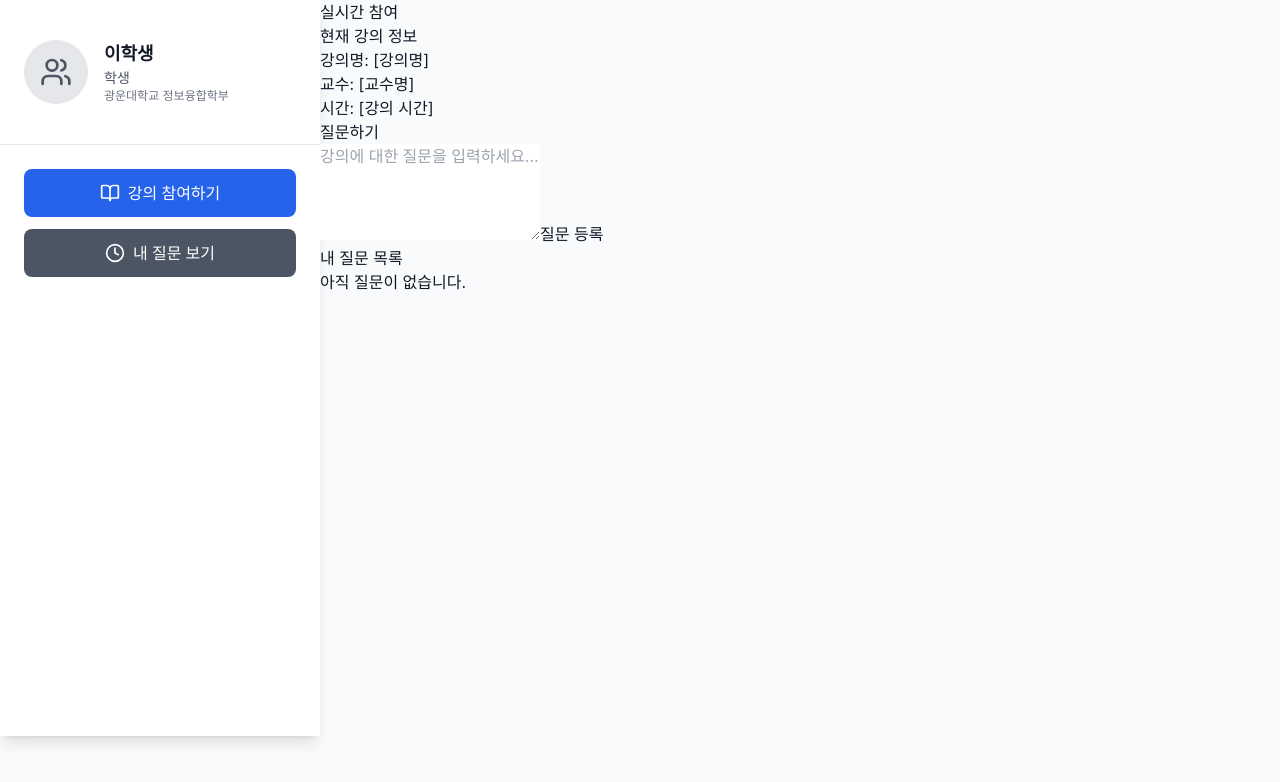
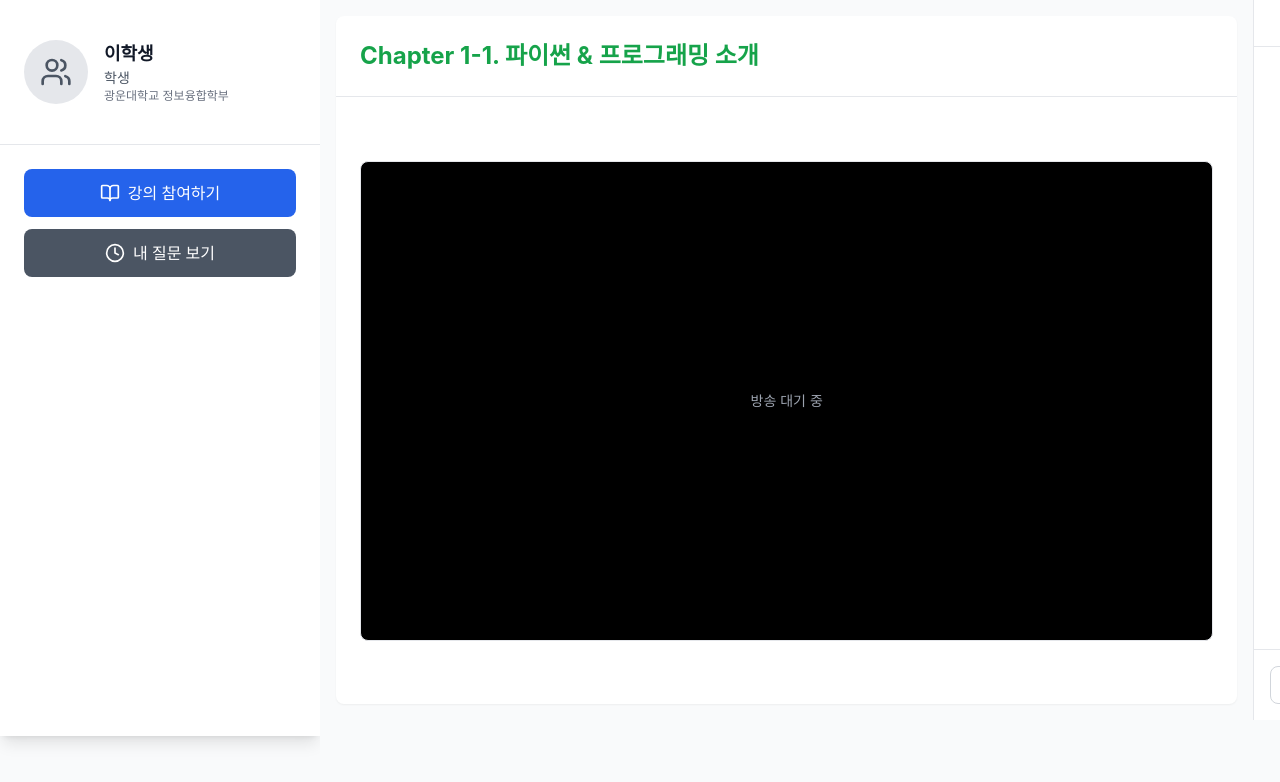
Before and after one commit to kw-ic-web/25-team-legend-chicken, a React (Vite) app in the folder frontend/: page /student/participate in a window 1280 px wide. Shown: the top 782 px of the page. Built offline with nearby package versions, Linux system fonts and the light colour scheme; sample sign-in values are in the browser's storage.

Commit message:
✨ 학생 실시간 참여 페이지 구성 및 라이브러리 추가 - RealTimeParticipation.tsx 학생 페이지 생성 - lucide-react 및 타입 관련 패키지 설치 반영

```diff
--- a/frontend/package.json
+++ b/frontend/package.json
@@ -20,8 +20,8 @@
   },
   "devDependencies": {
     "@eslint/js": "^9.35.0",
-    "@types/react": "^19.1.13",
-    "@types/react-dom": "^19.1.9",
+    "@types/react": "^19.2.2",
+    "@types/react-dom": "^19.2.2",
     "@vitejs/plugin-react": "^5.0.2",
     "autoprefixer": "^10.4.21",
     "eslint": "^9.35.0",
--- a/frontend/src/pages/student/RealTimeParticipation.tsx
+++ b/frontend/src/pages/student/RealTimeParticipation.tsx
@@ -1,52 +1,161 @@
-import React, { useState } from 'react';
+import React, { useRef, useState } from "react";
+import { Send } from "lucide-react";
+import StudentScreenArea from "../../components/live/student/StudentScreenArea";
+import StudentParticipantStrip from "../../components/live/student/StudentParticipantStrip";
+
+interface Question {
+  id: number;
+  studentName: string;
+  question: string;
+  timestamp: string;
+  status: "pending" | "answered" | "dismissed";
+}
 
 const RealTimeParticipation: React.FC = () => {
-  const [question, setQuestion] = useState('');
-  const [questions, setQuestions] = useState<string[]>([]);
+  const screenVideoRef = useRef<HTMLVideoElement>(null);
+  const teacherHeadRef = useRef<HTMLVideoElement>(null);
+  const [isLive] = useState(false);
 
-  const handleSubmitQuestion = (e: React.FormEvent) => {
-    e.preventDefault();
-    if (question.trim()) {
-      setQuestions([...questions, question]);
-      setQuestion('');
-    }
+  const [activeTab, setActiveTab] = useState<"chat" | "questions">("questions");
+  const [chatMessage, setChatMessage] = useState("");
+
+  const [questions, setQuestions] = useState<Question[]>([]);
+
+  const handleSendMessage = () => {
+    if (!chatMessage.trim()) return;
+    console.log("채팅 전송:", chatMessage);
+    setChatMessage("");
+  };
+
+  const handleSubmitQuestion = () => {
+    if (!chatMessage.trim()) return;
+    const now = new Date();
+    const hh = String(now.getHours()).padStart(2, "0");
+    const mm = String(now.getMinutes()).padStart(2, "0");
+
+    setQuestions((prev) => [
+      ...prev,
+      {
+        id: prev.length ? prev[prev.length - 1].id + 1 : 1,
+        studentName: "나",
+        question: chatMessage,
+        timestamp: `${hh}:${mm}`,
+        status: "pending",
+      },
+    ]);
+    setActiveTab("questions");
+    setChatMessage("");
   };
 
   return (
-    <div className="real-time-participation">
-      <h1>실시간 참여</h1>
-      <div className="participation-content">
-        <div className="lecture-info">
-          <h2>현재 강의 정보</h2>
-          <p>강의명: [강의명]</p>
-          <p>교수: [교수명]</p>
-          <p>시간: [강의 시간]</p>
+    <div className="min-h-screen bg-gray-50">
+      <div className="flex h-[calc(100vh-80px)]">
+        {/* 메인 */}
+        <div className="flex-1 bg-white m-4 rounded-lg shadow-sm">
+          <div className="h-full flex flex-col">
+            {/* 제목 */}
+            <div className="p-6 border-b border-gray-200">
+              <h1 className="text-2xl font-bold text-green-600">
+                Chapter 1-1. 파이썬 & 프로그래밍 소개
+              </h1>
+            </div>
+
+
+            <StudentScreenArea
+              isLive={isLive}
+              videoRef={screenVideoRef}
+              statusText="방송 대기 중"
+            />
+          </div>
         </div>
 
-        <div className="question-section">
-          <h2>질문하기</h2>
-          <form onSubmit={handleSubmitQuestion}>
-            <textarea
-              value={question}
-              onChange={(e) => setQuestion(e.target.value)}
-              placeholder="강의에 대한 질문을 입력하세요..."
-              rows={4}
-            />
-            <button type="submit">질문 등록</button>
-          </form>
-        </div>
+        {/* 우측 질문/채팅 */}
+        <div className="w-80 bg-white border-l border-gray-200">
+          <div className="h-full flex flex-col">
+            <div className="flex border-b border-gray-200">
+              <button
+                onClick={() => setActiveTab("chat")}
+                className={`flex-1 py-3 px-4 text-sm font-medium ${
+                  activeTab === "chat"
+                    ? "text-blue-600 border-b-2 border-blue-600"
+                    : "text-gray-500 hover:text-gray-700"
+                }`}
+              >
+                실시간 채팅
+              </button>
+              <button
+                onClick={() => setActiveTab("questions")}
+                className={`flex-1 py-3 px-4 text-sm font-medium ${
+                  activeTab === "questions"
+                    ? "text-blue-600 border-b-2 border-blue-600"
+                    : "text-gray-500 hover:text-gray-700"
+                }`}
+              >
+                질문
+              </button>
+            </div>
 
-        <div className="questions-list">
-          <h2>내 질문 목록</h2>
-          {questions.length === 0 ? (
-            <p>아직 질문이 없습니다.</p>
-          ) : (
-            <ul>
-              {questions.map((q, index) => (
-                <li key={index}>{q}</li>
-              ))}
-            </ul>
-          )}
+            <div className="flex-1 overflow-y-auto">
+              {activeTab === "questions" ? (
+                <div className="p-4 space-y-4">
+                  {questions.length === 0 ? (
+                    <div className="text-sm text-gray-500 text-center py-8">
+                      아직 등록된 질문이 없습니다.
+                    </div>
+                  ) : (
+                    questions.map((q) => (
+                      <div key={q.id} className="bg-gray-50 rounded-lg p-4">
+                        <div className="flex items-center space-x-2 mb-2">
+                          <div className="w-6 h-6 bg-blue-500 rounded-full flex items-center justify-center">
+                            <span className="text-white text-xs font-medium">익</span>
+                          </div>
+                          <span className="text-sm font-medium text-gray-900">
+                            {q.studentName}
+                          </span>
+                          <span className="text-xs text-gray-500">{q.timestamp}</span>
+                        </div>
+                        <p className="text-sm text-gray-700">{q.question}</p>
+                      </div>
+                    ))
+                  )}
+                </div>
+              ) : (
+                <div className="p-4">
+                  <div className="text-center text-gray-500 text-sm">
+                    실시간 채팅 기능
+                  </div>
+                </div>
+              )}
+            </div>
+
+            <div className="border-t border-gray-200 p-4">
+              <div className="flex items-center space-x-2">
+                <input
+                  type="text"
+                  value={chatMessage}
+                  onChange={(e) => setChatMessage(e.target.value)}
+                  placeholder="김철수로 채팅하기 (Enter)"
+                  className="flex-1 px-3 py-2 border border-gray-300 rounded-lg focus:outline-none focus:ring-2 focus:ring-blue-500 text-sm"
+                  onKeyDown={(e) => {
+                    if (e.key === "Enter") {
+                      if (activeTab === "questions") handleSubmitQuestion();
+                      else handleSendMessage();
+                    }
+                  }}
+                />
+                <button
+                  onClick={() =>
+                    activeTab === "questions"
+                      ? handleSubmitQuestion()
+                      : handleSendMessage()
+                  }
+                  className="p-2 bg-blue-600 text-white rounded-lg hover:bg-blue-700 transition-colors"
+                >
+                  <Send className="w-4 h-4" />
+                </button>
+              </div>
+            </div>
+          </div>
         </div>
       </div>
     </div>
```
Also changed, not shown: 1 other file (tests, documents, lock files or other folders).
